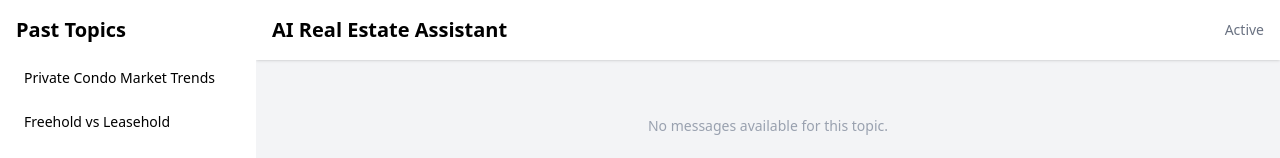
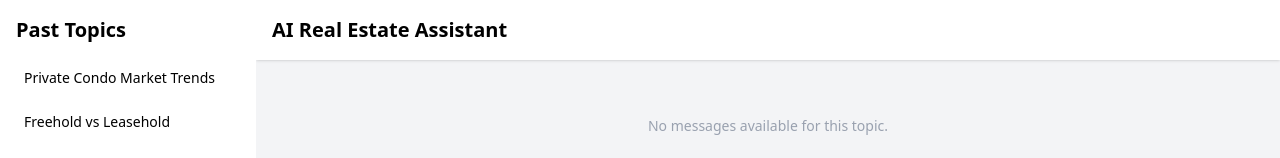
Before and after one commit to YippyYaYa/LeonSite, an Angular app in the folder AIAgent/: page / in a window 1280 px wide. Shown: the top 158 px of the page. Built offline with nearby package versions, Linux system fonts and the light colour scheme.

Commit message:
[poc][feature] Added close on ESC

```diff
--- a/AIAgent/src/app/pages/main-chat/main-chat.component.html
+++ b/AIAgent/src/app/pages/main-chat/main-chat.component.html
@@ -5,6 +5,10 @@
 class="fixed inset-0 z-30 md:hidden backdrop-blur-md"
 (click)="showSidebar = false">
 </div>
+
+<!-- Close sidebar on ESC key -->
+<div (window:keydown.escape)="showSidebar = false"></div>
+
 <!-- Sidebar for Past Topics -->
 <aside
 class="fixed inset-y-0 left-0 z-40 w-64 bg-white shadow-xl md:shadow-none transform transition-transform duration-300 md:relative md:translate-x-0 md:z-auto md:w-64 md:block p-4 overflow-y-auto"
@@ -34,7 +38,6 @@ class="fixed inset-y-0 left-0 z-40 w-64 bg-white shadow-xl md:shadow-none transf
         </svg>
       </button>
     <h1 class="text-xl font-semibold">AI Real Estate Assistant</h1>
-    <span class="text-sm text-gray-500">Active</span>
   </header>
 
   <!-- Chat Messages -->
```
